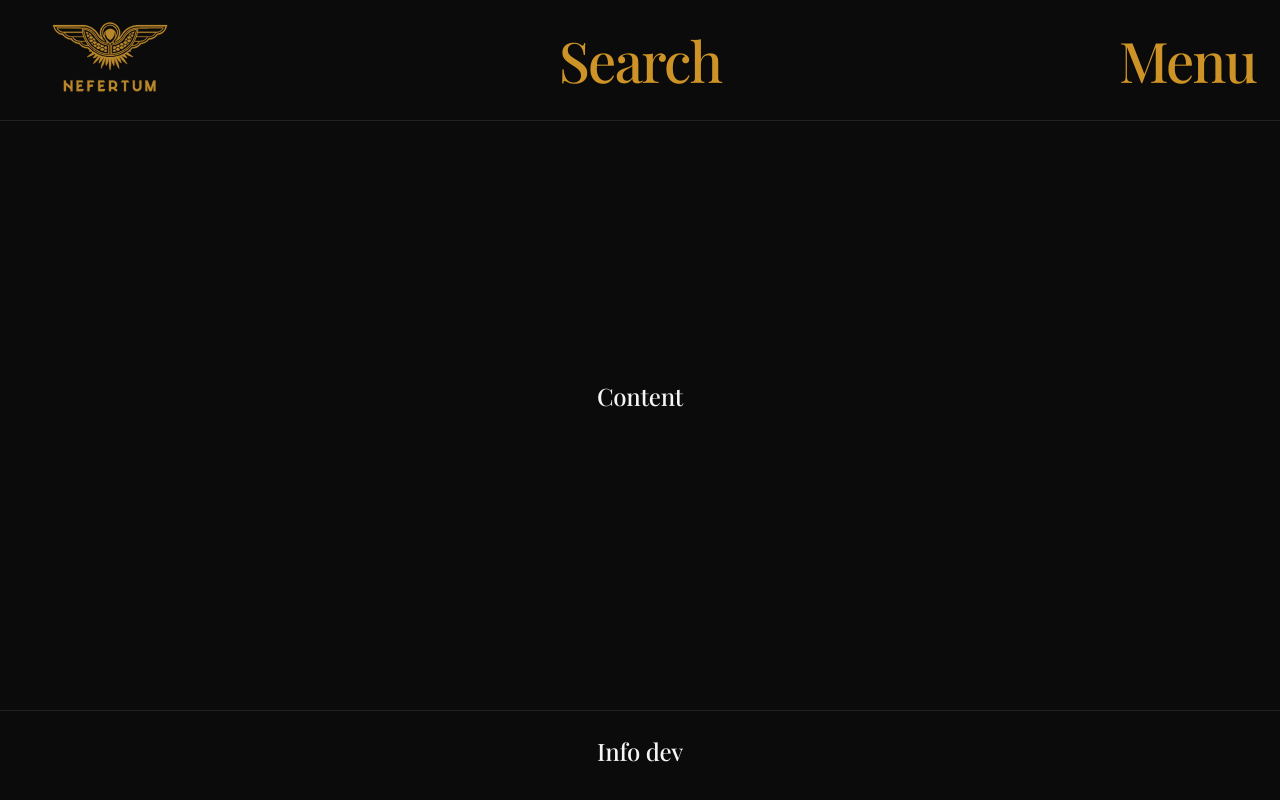
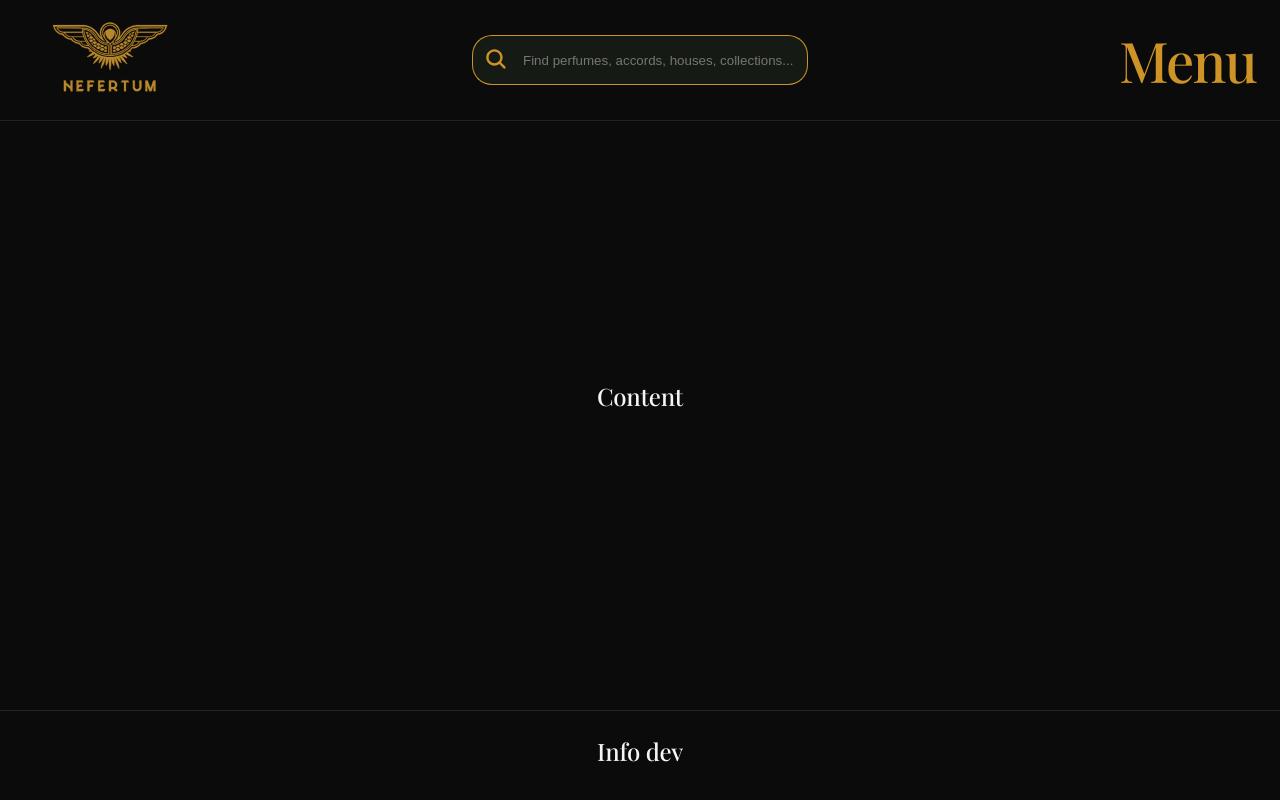
Before and after one commit to HeldyisAE/Nefertum, a React (Vite) app: page / in a window 1280 px wide. Built offline with nearby package versions, Linux system fonts and the light colour scheme.

Commit message:
Agrega searchbar

```diff
--- a/package.json
+++ b/package.json
@@ -12,6 +12,7 @@
   "dependencies": {
     "react": "^19.2.5",
     "react-dom": "^19.2.5",
+    "react-icons": "^5.6.0",
     "react-router-dom": "^7.15.0"
   },
   "devDependencies": {
--- /dev/null
+++ b/src/Components/SearchBar.css
@@ -0,0 +1,43 @@
+.search-wrapper {
+    display: flex;
+    width: 100%;
+    max-width: 42vh;
+    align-items: center;
+}
+
+.search-button {
+    height: 6.3vh;
+    margin-left: none;
+    border: 1px solid #CD9327;
+    border-radius: 20px 0 0 20px;
+    border-right: none;
+    background: rgba(89, 117, 84, 0.15);
+    cursor: pointer;
+}
+
+.search-icon {
+    margin-left: 5px;
+    font-size: 3vh;
+    color: #CD9327;
+    transition: all 0.5s ease;
+}
+
+.search-button:hover .search-icon {
+    transform: scale(1.2);
+    color: #926b22;
+}
+
+.search-button:active .search-icon {
+    transform: scale(0.9);
+}
+
+.searchbar {
+    width: 100%;
+    padding: 0.9rem 0.5rem;
+    border-radius: 0 20px 20px 0;
+    border: 1px solid #CD9327;
+    border-left: none;
+    background: rgba(89, 117, 84, 0.15);
+    color: #f5f5f5;
+    outline: none;
+}
--- /dev/null
+++ b/src/Components/SearchBar.jsx
@@ -0,0 +1,22 @@
+import { IoSearch } from "react-icons/io5";
+import './SearchBar.css'
+
+function SearchBar() {
+
+    return (
+        <div className="search-wrapper">
+            <button className="search-button">
+                <IoSearch className="search-icon"/>
+            </button>
+
+            <input
+                type="text"
+                placeholder="Find perfumes, accords, houses, collections..."
+                className="searchbar"
+                aria-label="Search"
+            />
+        </div>
+    );
+}
+
+export default SearchBar;
--- a/src/Components/header.jsx
+++ b/src/Components/header.jsx
@@ -1,5 +1,6 @@
 import './Header.css';
 import LogoButton from './LogoButton'
+import SearchBar from './SearchBar';
 
 function Header() {
 
@@ -10,7 +11,7 @@ function Header() {
         </div>
 
         <div className="center">
-            <h1>Search</h1>
+            <SearchBar/>
         </div>
 
         <div className="right">
```
Also changed, not shown: 1 other file (tests, documents, lock files or other folders).
